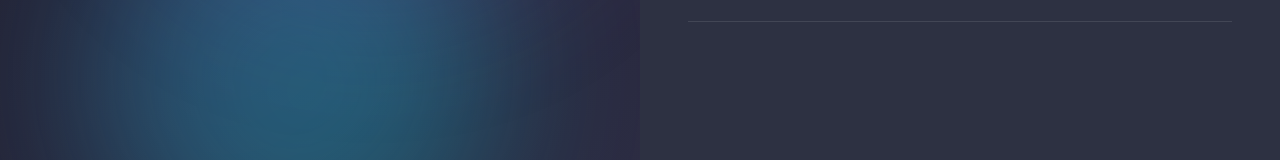
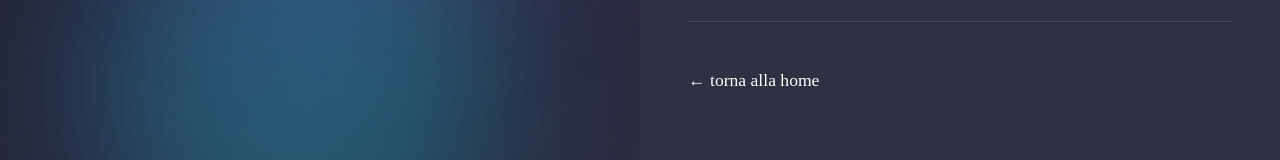
Before and after one commit to AlbertoCadorin/porfolio, a React (Vite) app: page /projects in a window 1280 px wide. Shown: the part 529-689 px from the top of the page. Built offline with nearby package versions, Linux system fonts and the light colour scheme.

Commit message:
Refactor Projects page: add navigation link to Home and enhance styling for project links

```diff
--- a/src/components/pages/Projects.css
+++ b/src/components/pages/Projects.css
@@ -1,3 +1,5 @@
+/* Projects.css */
+
 .projects-container {
     display: grid;
     grid-template-columns: 1fr 1fr;
@@ -45,29 +47,6 @@
     animation: blob2 15s ease-in-out infinite;
 }
 
-@keyframes blob1 {
-
-    0%,
-    100% {
-        transform: translate(0, 0);
-    }
-
-    50% {
-        transform: translate(100px, -100px);
-    }
-}
-
-@keyframes blob2 {
-
-    0%,
-    100% {
-        transform: translate(0, 0);
-    }
-
-    50% {
-        transform: translate(-100px, 100px);
-    }
-}
 
 .project-image {
     max-width: 90%;
@@ -130,6 +109,44 @@
     font-weight: 300;
 }
 
+.proj-links {
+    display: flex;
+    gap: 30px;
+    justify-content: center;
+    flex-wrap: wrap;
+}
+
+.proj-link {
+    color: white;
+    text-decoration: none;
+    font-size: 1.1rem;
+    font-weight: 500;
+    transition: all 0.3s ease;
+    position: relative;
+    padding-bottom: 5px;
+    margin-top: 3rem;
+    display: inline-block;
+}
+
+.proj-link::after {
+    content: '';
+    position: absolute;
+    bottom: 0;
+    left: 0;
+    width: 0;
+    height: 2px;
+    background: linear-gradient(135deg, #667eea, #764ba2);
+    transition: width 0.3s ease;
+}
+
+.proj-link:hover::after {
+    width: 100%;
+}
+
+.proj-link:hover {
+    transform: translateX(5px);
+}
+
 /* Responsive */
 @media (max-width: 968px) {
     .projects-container {
@@ -148,3 +165,27 @@
         font-size: 2rem;
     }
 }
+
+@keyframes blob1 {
+
+    0%,
+    100% {
+        transform: translate(0, 0);
+    }
+
+    50% {
+        transform: translate(100px, -100px);
+    }
+}
+
+@keyframes blob2 {
+
+    0%,
+    100% {
+        transform: translate(0, 0);
+    }
+
+    50% {
+        transform: translate(-100px, 100px);
+    }
+}
--- a/src/components/pages/Projects.jsx
+++ b/src/components/pages/Projects.jsx
@@ -1,6 +1,8 @@
 import { useState } from "react";
 import { projects } from "../../data/project";
+import { Link } from "react-router-dom";
 import './Projects.css';
+
 
 
 const Projects = () => {
@@ -26,6 +28,9 @@ const Projects = () => {
                         <span className="project-type">{p.tech.join(', ')}</span>
                     </div>
                 ))}
+                <Link to="/" className="proj-link">
+                    ← torna alla home
+                </Link>
             </div>
         </div>
 
```
